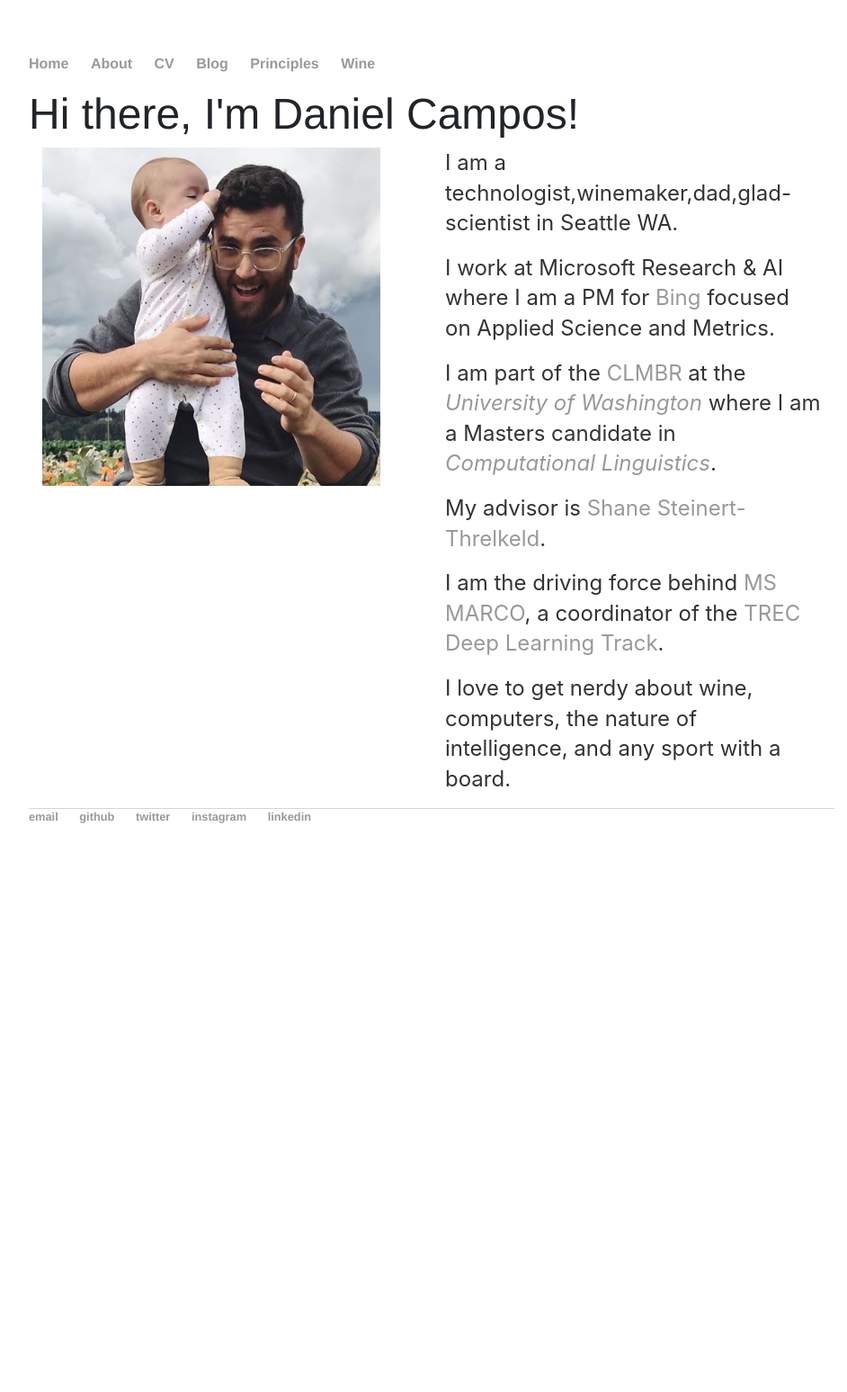
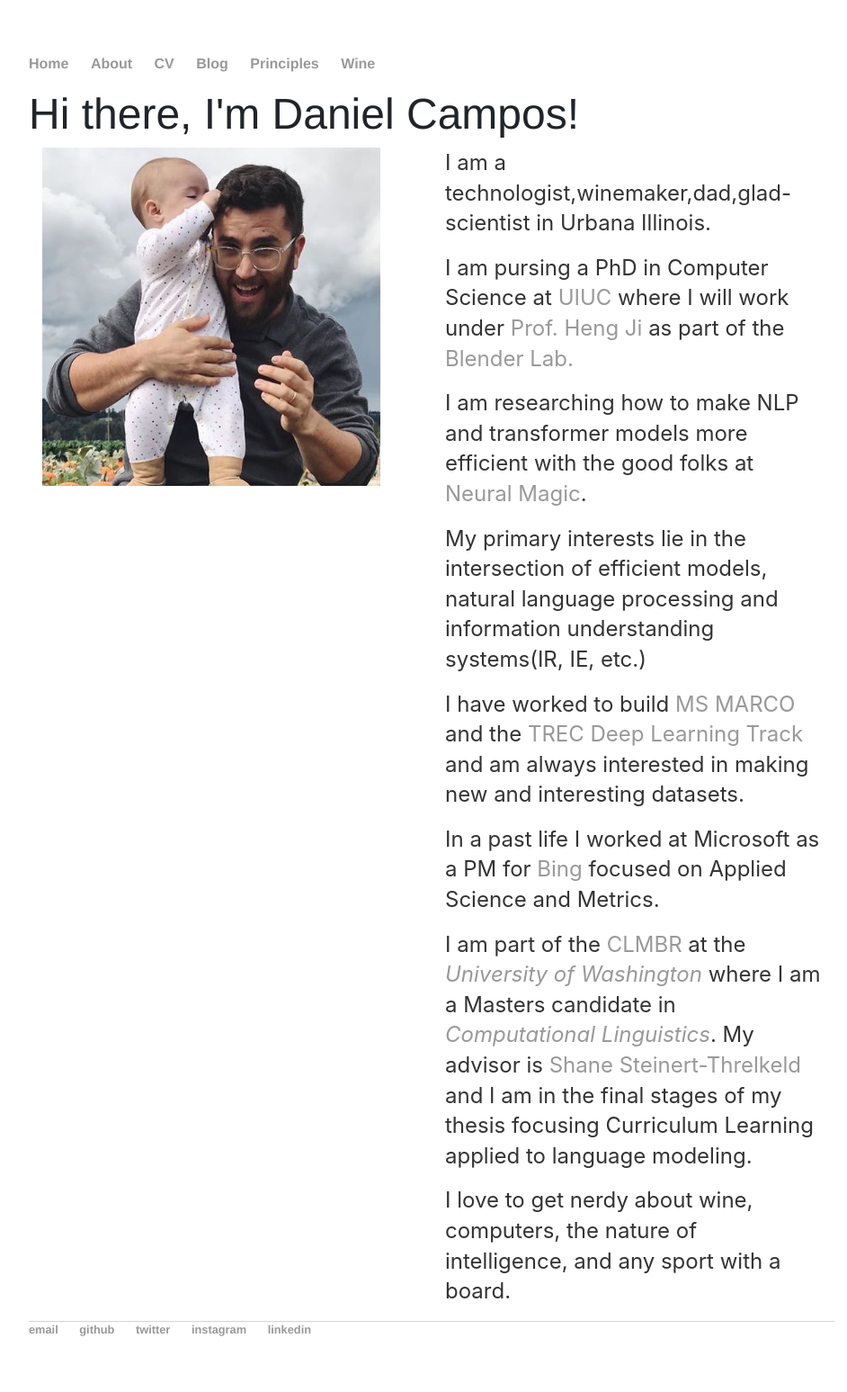
Before and after one commit to spacemanidol/spacemanidol.github.io, a Jekyll site: the page built from index.html, in a window 1280 px wide. Shown: the whole page at 90% size, without its empty margins (160-1102 px from the left). Built offline with Jekyll 4.4.1, drawn with Linux system fonts in a browser that asks for light colours; comment, search, counter and statistics services are not loaded; before the commit the page ends 977 px from its top, so only the background shows below that.

Commit message:
updating index and posts

```diff
--- a/index.html
+++ b/index.html
@@ -10,12 +10,13 @@ title: Daniel Campos
 		<img class="img-responsive" width="90%" src="daniel.jpg">
 	</div>
 	<div class="col-md-6">
-		<p>I am a technologist,winemaker,dad,glad-scientist in Seattle WA.</p>
-		<!--<p>This fall I will be starting a PhD in Computer Science at <a href='https://cs.illinois.edu/'>UIUC</a> where I will work under <a href='http://blender.cs.illinois.edu/hengji.html'>Prof. Heng Ji</a> as part of the <a href='http://blender.cs.illinois.edu/index.html'>Blender Lab</a></p>-->
-		<p>I work at Microsoft Research & AI where I am a PM for <a href='bing.com'>Bing</a> focused on Applied Science and Metrics.</p>
-		<p>I am part of the <a href='https://clmbr.shane.st/'>CLMBR</a> at the <em> <a href='http://www.washington.edu/'>University of Washington</a></em> where I am a Masters candidate in <a href='https://www.compling.uw.edu/'><em>Computational Linguistics</em></a>.</p>
-		<p>My advisor is <a href='https://www.shane.st/'>Shane Steinert-Threlkeld</a>.</p>
-		<p>I am the driving force behind <a href='http://www.msmarco.org/'>MS MARCO</a>, a coordinator of the <a href='https://trec.nist.gov/'>TREC Deep Learning Track</a>.</p>
+		<p>I am a technologist,winemaker,dad,glad-scientist in Urbana Illinois.</p>
+		<p>I am pursing a PhD in Computer Science at <a href='https://cs.illinois.edu/'>UIUC</a> where I will work under <a href='http://blender.cs.illinois.edu/hengji.html'>Prof. Heng Ji</a> as part of the <a href='http://blender.cs.illinois.edu/index.html'>Blender Lab.</a></p>
+		<p>I am researching how to make NLP and transformer models more efficient with the good folks at <a href='https://neuralmagic.com/'>Neural Magic</a>.</p>
+		<p>My primary interests lie in the intersection of efficient models, natural language processing and information understanding systems(IR, IE, etc.)</p>
+		<p>I have worked to build <a href='http://www.msmarco.org/'>MS MARCO</a> and the <a href='https://trec.nist.gov/'>TREC Deep Learning Track</a> and am always interested in making new and interesting datasets.</p>
+		<p>In a past life I worked at Microsoft as a PM for <a href='bing.com'>Bing</a> focused on Applied Science and Metrics.</p>
+		<p>I am part of the <a href='https://clmbr.shane.st/'>CLMBR</a> at the <em> <a href='http://www.washington.edu/'>University of Washington</a></em> where I am a Masters candidate in <a href='https://www.compling.uw.edu/'><em>Computational Linguistics</em></a>. My advisor is <a href='https://www.shane.st/'>Shane Steinert-Threlkeld</a> and I am in the final stages of my thesis focusing Curriculum Learning applied to language modeling.</p>
 		<p>I love to get nerdy about wine, computers, the nature of intelligence, and any sport with a board.</p>
 	</div>
 </div>
```
Also changed, not shown: _posts/2020-12-15-Making-2020s-Vintage.md (added, +9 -0 lines), _posts/2020-12-31-Reflecting2020sgoals.md (added, +16 -0 lines), blog/atom.xml (+4 -4 lines).
